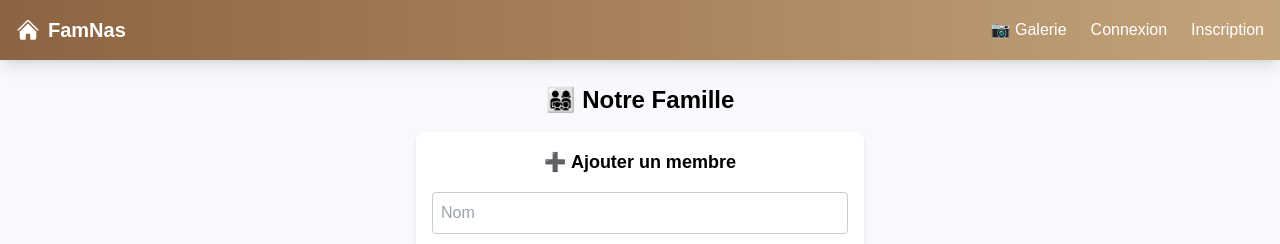
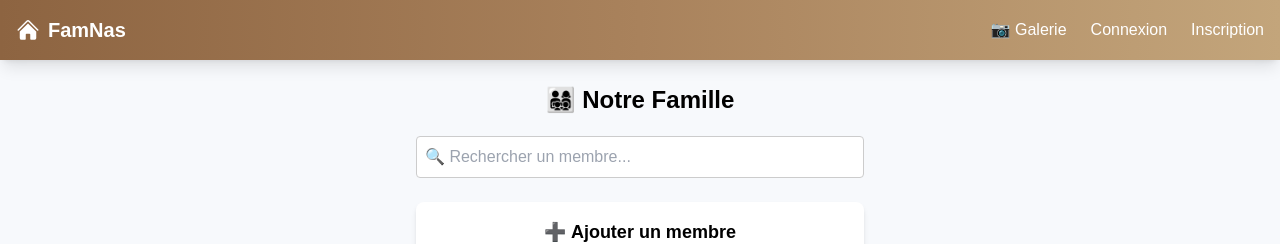
Before and after one commit to Lou-bna12/social-family, a React (Create React App) app: page /famille in a window 1280 px wide. Shown: the top 244 px of the page. Built offline with nearby package versions, Linux system fonts and the light colour scheme.

Commit message:
git commit

```diff
--- a/src/pages/FamilyPage.js
+++ b/src/pages/FamilyPage.js
@@ -42,6 +42,8 @@ const FamilyPage = () => {
     avatar: '',
   });
 
+  const [search, setSearch] = useState('');
+
   const handleAddMember = (e) => {
     e.preventDefault();
     if (newMember.name && newMember.role && newMember.avatar) {
@@ -54,6 +56,18 @@ const FamilyPage = () => {
     <div className="p-6">
       <h2 className="text-2xl font-bold mb-4 text-center">👨‍👩‍👧‍👦 Notre Famille</h2>
 
+      {/* 🔍 Barre de recherche */}
+      <div className="max-w-md mx-auto mb-4">
+        <input
+          type="text"
+          placeholder="🔍 Rechercher un membre..."
+          value={search}
+          onChange={(e) => setSearch(e.target.value)}
+          className="w-full p-2 border rounded"
+        />
+      </div>
+
+      {/* ➕ Formulaire d'ajout */}
       <form
         onSubmit={handleAddMember}
         className="max-w-md mx-auto mb-6 bg-white shadow-md rounded-lg p-4 space-y-4"
@@ -95,8 +109,13 @@ const FamilyPage = () => {
         </button>
       </form>
 
+      {/* 👪 Affichage des membres filtrés */}
       <div className="flex flex-wrap gap-6 justify-center">
-        {members.map((member, index) => (
+        {members
+          .filter((member) =>
+            member.name.toLowerCase().includes(search.toLowerCase())
+          )
+          .map((member, index) => (
             <Link to={`/membre/${member.name}`} key={index}>
               <MemberCard
                 name={member.name}
--- a/src/pages/Gallery.js
+++ b/src/pages/Gallery.js
@@ -20,6 +20,7 @@ const memberList = [
 
 const Gallery = () => {
   const [photos, setPhotos] = useState([]);
+  const [search, setSearch] = useState('');
   const [newPhoto, setNewPhoto] = useState({
     file: null,
     caption: '',
@@ -91,6 +92,18 @@ const Gallery = () => {
     <div className="p-6">
       <h2 className="text-2xl font-bold text-center mb-4">📷 Mur de photos</h2>
 
+      {/* 🔍 Barre de recherche */}
+      <div className="max-w-md mx-auto mb-4">
+        <input
+          type="text"
+          placeholder="🔍 Rechercher une photo (auteur ou légende)..."
+          value={search}
+          onChange={(e) => setSearch(e.target.value)}
+          className="w-full p-2 border rounded"
+        />
+      </div>
+
+      {/* ➕ Formulaire d'ajout */}
       <form
         onSubmit={handleAddPhoto}
         className="max-w-md mx-auto mb-6 bg-white p-4 rounded-lg shadow space-y-3"
@@ -132,8 +145,15 @@ const Gallery = () => {
         </button>
       </form>
 
+      {/* 🖼️ Affichage filtré des photos */}
       <div className="flex flex-wrap gap-4 justify-center">
-        {photos.map((photo) => (
+        {photos
+          .filter(
+            (p) =>
+              p.caption?.toLowerCase().includes(search.toLowerCase()) ||
+              p.author?.toLowerCase().includes(search.toLowerCase())
+          )
+          .map((photo) => (
             <PhotoCard
               key={photo.id}
               {...photo}
```
Lines whose indentation alone changed are shown as unchanged.
